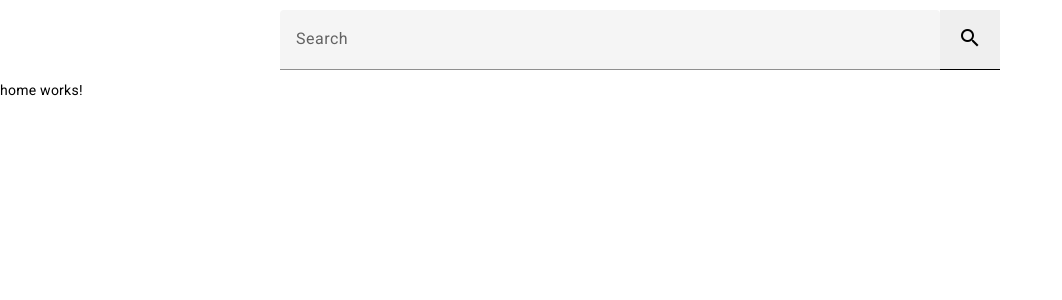
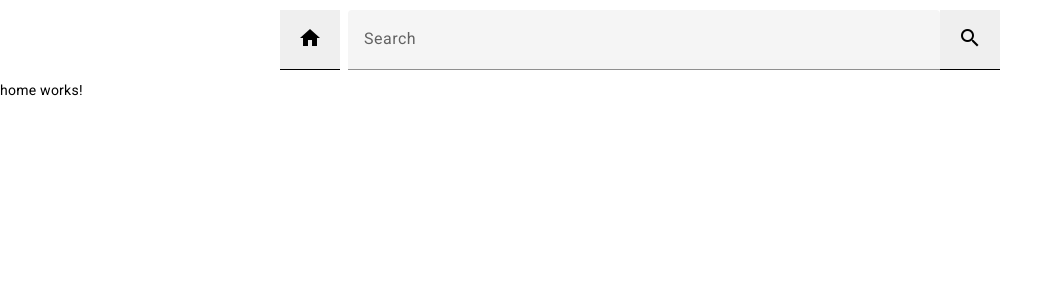
Before and after one commit to losk4/hellokode, an Angular app: page /home in a window 1280 px wide. Shown: the top 300 px of the page, without its empty margins (0-1062 px from the left). Built offline with nearby package versions, Linux system fonts and the light colour scheme.

Commit message:
Mejoras en la interfaz

```diff
--- a/src/app/components/movie-details/movie-details.component.scss
+++ b/src/app/components/movie-details/movie-details.component.scss
@@ -8,7 +8,7 @@
     max-width: 720px;
     width: auto;
     height: auto;
-    margin: 40px auto;
+    margin: 8px auto;
     box-shadow: 0px 0px 20px -10px rgba(0,0,0, 0.5);
     border-radius: 10px;
 
--- a/src/app/components/movie-list/movie-list.component.scss
+++ b/src/app/components/movie-list/movie-list.component.scss
@@ -4,13 +4,13 @@
     justify-content: center;
     align-items: center;
     width: 720px;
-    height: 100%;
+    height: auto;
 
 
     .movie-list {
         text-align: center;
         width: 100%;
-        height: 900px;
+        height: 720px;
         background-color: antiquewhite;
         padding: 0;
         overflow: auto;
--- a/src/app/components/navbar/navbar.component.html
+++ b/src/app/components/navbar/navbar.component.html
@@ -1,5 +1,9 @@
 <div class="nav-bar-wrapper">
+
   <div class="search-bar">
+    <button class="home-button" [routerLink]="'/home'">
+      <mat-icon>home</mat-icon>
+    </button>
     <mat-form-field class="search-form" subscriptSizing="dynamic">
       <mat-label>Search</mat-label>
       <input matInput type="text" [(ngModel)]="query" (keyup.enter)="searchMovies()">
@@ -7,7 +11,7 @@
         <mat-icon>close</mat-icon>
       </button>
     </mat-form-field>
-    <button class="search-button">
+    <button class="search-button" (click)="searchMovies()">
       <mat-icon>search</mat-icon>
     </button>
   </div>
--- a/src/app/components/navbar/navbar.component.scss
+++ b/src/app/components/navbar/navbar.component.scss
@@ -13,16 +13,20 @@
         width: 720px;
 
         .search-form {
+            margin-left: 8px;
             flex-grow: 1;
             height: 60px;
         }
 
-        .search-button {
+        .home-button, .search-button {
             width: 60px;
             height: 60px;
             border-style: none;
             border-bottom: solid;
             border-width: 1px;
         }
+
     }
+
+
 }
```
